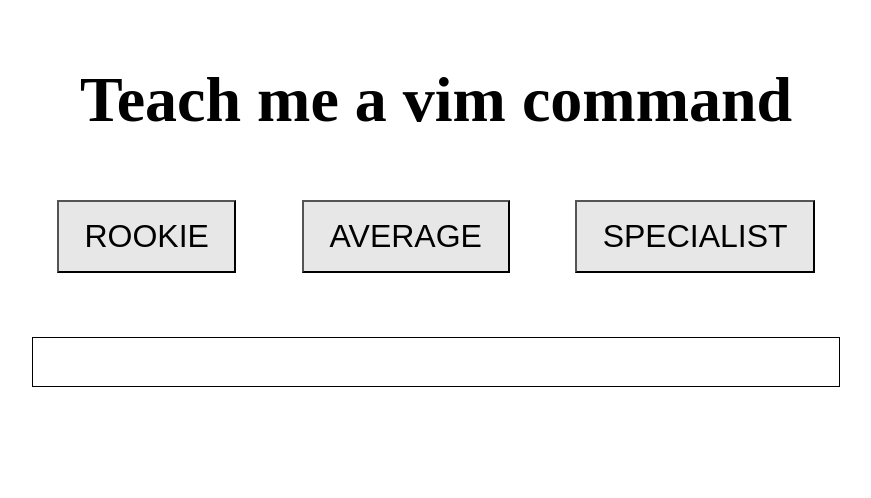
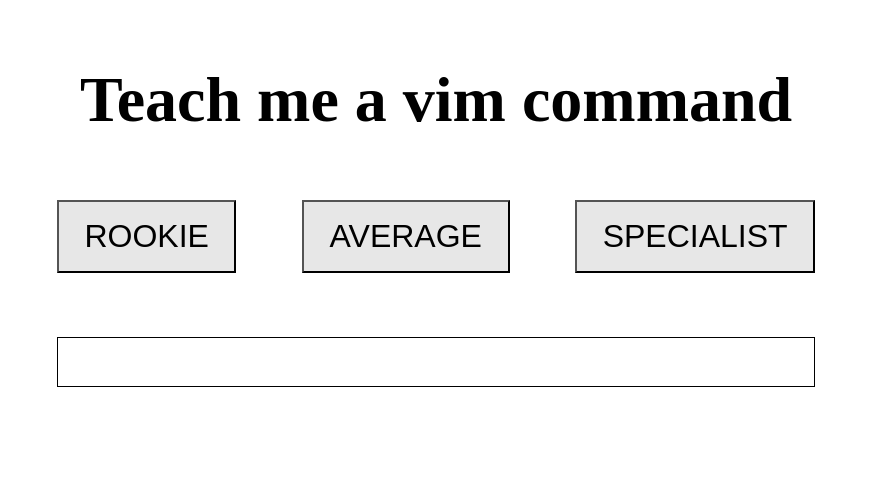
Before and after one commit to ramacassis/teach-me-a-vim-command, a PHP site: page / in a window 1280 px wide. Shown: the top 498 px of the page, without its empty margins (204-1075 px from the left). Run offline with PHP 8.4, Linux system fonts and the light colour scheme.

Commit message:
visual: ensure "padding" property does not modify block width

```diff
--- a/teach-me-vim.css
+++ b/teach-me-vim.css
@@ -1,3 +1,10 @@
+* /* Specifies how the width and height of the elements are calculated */
+{
+    -moz-box-sizing: border-box;
+    -webkit-box-sizing: border-box;
+    box-sizing: border-box;
+}
+
 #mainTitle
 {
     height: 20%;
```
